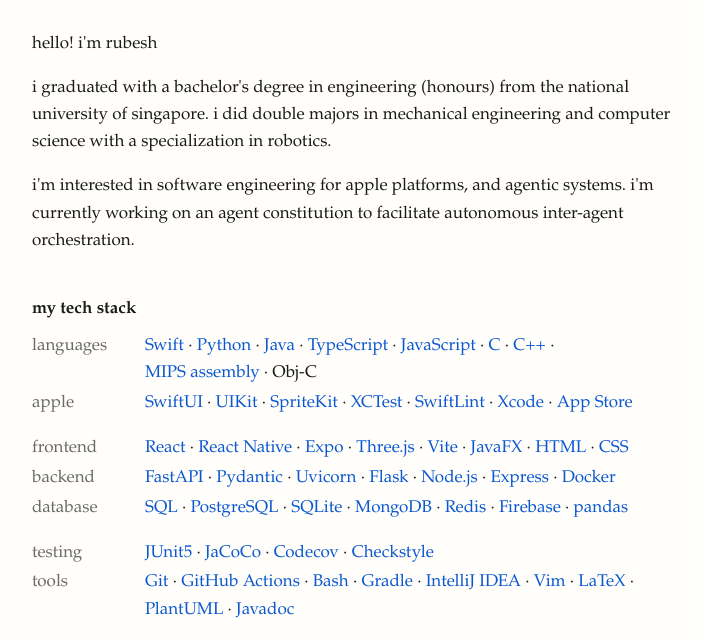
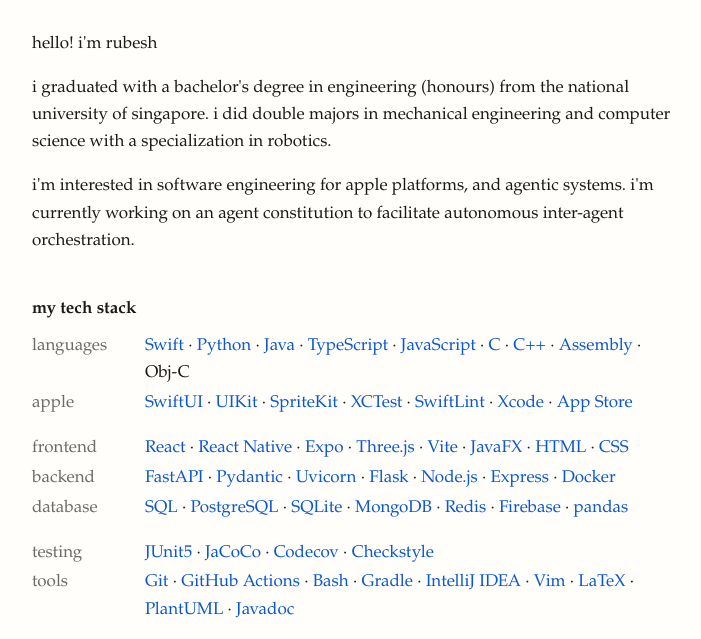
Before and after one commit to sp4ce-cowboy/sp4ce-cowboy.github.io, a plain HTML site: page index.html in a window 1280 px wide. Shown: the part 134-773 px from the top of the page, without its empty margins (288-989 px from the left). Drawn offline with Linux system fonts and the light colour scheme.

Commit message:
Assembly
Co-Authored-By: Claude Opus 5.5 <noreply@anthropic.com>

```diff
--- a/index.html
+++ b/index.html
@@ -40,7 +40,7 @@
 
 <h2>my tech stack</h2>
 <dl>
-  <dt>languages</dt><dd><span><a href="https://github.com/sp4ce-cowboy/SpacePeggle/blob/main/ARCHITECTURE.md#6-the-physics-engine">Swift</a>&nbsp;·</span> <span><a href="https://github.com/sp4ce-cowboy/makaber/blob/main/ARCHITECTURE.md#5-the-use-case-pipeline">Python</a>&nbsp;·</span> <span><a href="https://github.com/sp4ce-cowboy/discrete-event-simulator/blob/013aa28a67f6bd67c64cfcd61fdc23a33f8f4f3a/99_FinalProject/Simulator.java#L142-L184">Java</a>&nbsp;·</span> <span><a href="https://github.com/sp4ce-cowboy/PeerPrep/blob/3b54cadfac2e6dd515097c149c4705e9c1cc6734/peerprep/frontend/src/api/matchingApi.ts#L138-L195">TypeScript</a>&nbsp;·</span> <span><a href="https://github.com/sp4ce-cowboy/nus-wayang-kulit/blob/7be6ad25921de924c9ddddfc21979f39225b28c5/src/common/InverseKinematics.js">JavaScript</a>&nbsp;·</span> <span><a href="https://github.com/sp4ce-cowboy/computer-organisation/blob/main/mips-datapath-simulator/mips.c">C</a>&nbsp;·</span> <span><a href="https://github.com/sp4ce-cowboy/robotic-system-design/blob/54daac50e1fe1d8af0c7f0010ea4dc71b6893996/src/ee3305_nav/src/planner.cpp#L175-L260">C++</a>&nbsp;·</span> <span><a href="https://github.com/sp4ce-cowboy/computer-organisation#mips-assembly-and-c-labs">MIPS assembly</a>&nbsp;·</span> <span>Obj-C</span></dd>
+  <dt>languages</dt><dd><span><a href="https://github.com/sp4ce-cowboy/SpacePeggle/blob/main/ARCHITECTURE.md#6-the-physics-engine">Swift</a>&nbsp;·</span> <span><a href="https://github.com/sp4ce-cowboy/makaber/blob/main/ARCHITECTURE.md#5-the-use-case-pipeline">Python</a>&nbsp;·</span> <span><a href="https://github.com/sp4ce-cowboy/discrete-event-simulator/blob/013aa28a67f6bd67c64cfcd61fdc23a33f8f4f3a/99_FinalProject/Simulator.java#L142-L184">Java</a>&nbsp;·</span> <span><a href="https://github.com/sp4ce-cowboy/PeerPrep/blob/3b54cadfac2e6dd515097c149c4705e9c1cc6734/peerprep/frontend/src/api/matchingApi.ts#L138-L195">TypeScript</a>&nbsp;·</span> <span><a href="https://github.com/sp4ce-cowboy/nus-wayang-kulit/blob/7be6ad25921de924c9ddddfc21979f39225b28c5/src/common/InverseKinematics.js">JavaScript</a>&nbsp;·</span> <span><a href="https://github.com/sp4ce-cowboy/computer-organisation/blob/main/mips-datapath-simulator/mips.c">C</a>&nbsp;·</span> <span><a href="https://github.com/sp4ce-cowboy/robotic-system-design/blob/54daac50e1fe1d8af0c7f0010ea4dc71b6893996/src/ee3305_nav/src/planner.cpp#L175-L260">C++</a>&nbsp;·</span> <span><a href="https://github.com/sp4ce-cowboy/computer-organisation#mips-assembly-and-c-labs">Assembly</a>&nbsp;·</span> <span>Obj-C</span></dd>
   <dt>apple</dt><dd><span><a href="https://github.com/sp4ce-cowboy/SpacePeggle/blob/main/ARCHITECTURE.md#3-app-structure">SwiftUI</a>&nbsp;·</span> <span><a href="https://github.com/sp4ce-cowboy/TowerForge/blob/main/ARCHITECTURE.md#3-top-level-design">UIKit</a>&nbsp;·</span> <span><a href="https://github.com/sp4ce-cowboy/TowerForge/blob/main/ARCHITECTURE.md#9-rendering">SpriteKit</a>&nbsp;·</span> <span><a href="https://github.com/sp4ce-cowboy/SpacePeggle/blob/main/ARCHITECTURE.md#11-testing">XCTest</a>&nbsp;·</span> <span><a href="https://github.com/sp4ce-cowboy/SpacePeggle/blob/main/SpacePeggle/.swiftlint.yml">SwiftLint</a>&nbsp;·</span> <span><a href="https://github.com/sp4ce-cowboy/TowerForge/blob/main/.github/workflows/ios.yml">Xcode</a>&nbsp;·</span> <span><a href="https://apps.apple.com/app/id6833552919">App Store</a></span></dd>
   <dt class="gap">frontend</dt><dd class="gap"><span><a href="https://github.com/sp4ce-cowboy/PeerPrep/blob/3b54cadfac2e6dd515097c149c4705e9c1cc6734/peerprep/frontend/src/views/MatchingServiceViews/MatchingServiceMainView.tsx#L5-L91">React</a>&nbsp;·</span> <span><a href="https://github.com/sp4ce-cowboy/wanderminds/blob/fab9d975a66c29973dc4231b0daf19e0303a0051/wanderMinds/app/screens/ExplorerScreen.tsx#L173-L224">React Native</a>&nbsp;·</span> <span><a href="https://github.com/sp4ce-cowboy/wanderminds/blob/fab9d975a66c29973dc4231b0daf19e0303a0051/wanderMinds/app.config.js">Expo</a>&nbsp;·</span> <span><a href="https://github.com/sp4ce-cowboy/nus-wayang-kulit/blob/7be6ad25921de924c9ddddfc21979f39225b28c5/src/main.js#L101-L154">Three.js</a>&nbsp;·</span> <span><a href="https://github.com/sp4ce-cowboy/nus-wayang-kulit/blob/7be6ad25921de924c9ddddfc21979f39225b28c5/src/package.json#L6-L13">Vite</a>&nbsp;·</span> <span><a href="https://github.com/sp4ce-cowboy/tp/blob/52513265da923537713fc58a048d7f7741ee3fc6/src/main/java/unicash/ui/StatusBarFooter.java#L40-L70">JavaFX</a>&nbsp;·</span> <span><a href="https://github.com/sp4ce-cowboy/sp4ce-cowboy.github.io/blob/main/index.html">HTML</a>&nbsp;·</span> <span><a href="https://github.com/sp4ce-cowboy/PeerPrep/blob/3b54cadfac2e6dd515097c149c4705e9c1cc6734/peerprep/frontend/src/styles/App.css">CSS</a></span></dd>
   <dt>backend</dt><dd><span><a href="https://github.com/sp4ce-cowboy/makaber/blob/main/ARCHITECTURE.md#4-layers">FastAPI</a>&nbsp;·</span> <span><a href="https://github.com/sp4ce-cowboy/makaber/blob/main/ARCHITECTURE.md#3-domain-model">Pydantic</a>&nbsp;·</span> <span><a href="https://github.com/sp4ce-cowboy/makaber/blob/main/ARCHITECTURE.md#2-system-context">Uvicorn</a>&nbsp;·</span> <span><a href="https://github.com/sp4ce-cowboy/makaber/blob/main/ARCHITECTURE.md#12-staff-tooling">Flask</a>&nbsp;·</span> <span><a href="https://github.com/sp4ce-cowboy/PeerPrep/blob/3b54cadfac2e6dd515097c149c4705e9c1cc6734/peerprep/backend/question-service/src/server.ts#L38-L44">Node.js</a>&nbsp;·</span> <span><a href="https://github.com/sp4ce-cowboy/PeerPrep/blob/3b54cadfac2e6dd515097c149c4705e9c1cc6734/peerprep/backend/question-service/src/server.ts#L38-L44">Express</a>&nbsp;·</span> <span><a href="https://github.com/sp4ce-cowboy/PeerPrep/blob/3b54cadfac2e6dd515097c149c4705e9c1cc6734/peerprep/backend/docker-compose.yaml#L38-L41">Docker</a></span></dd>
```
